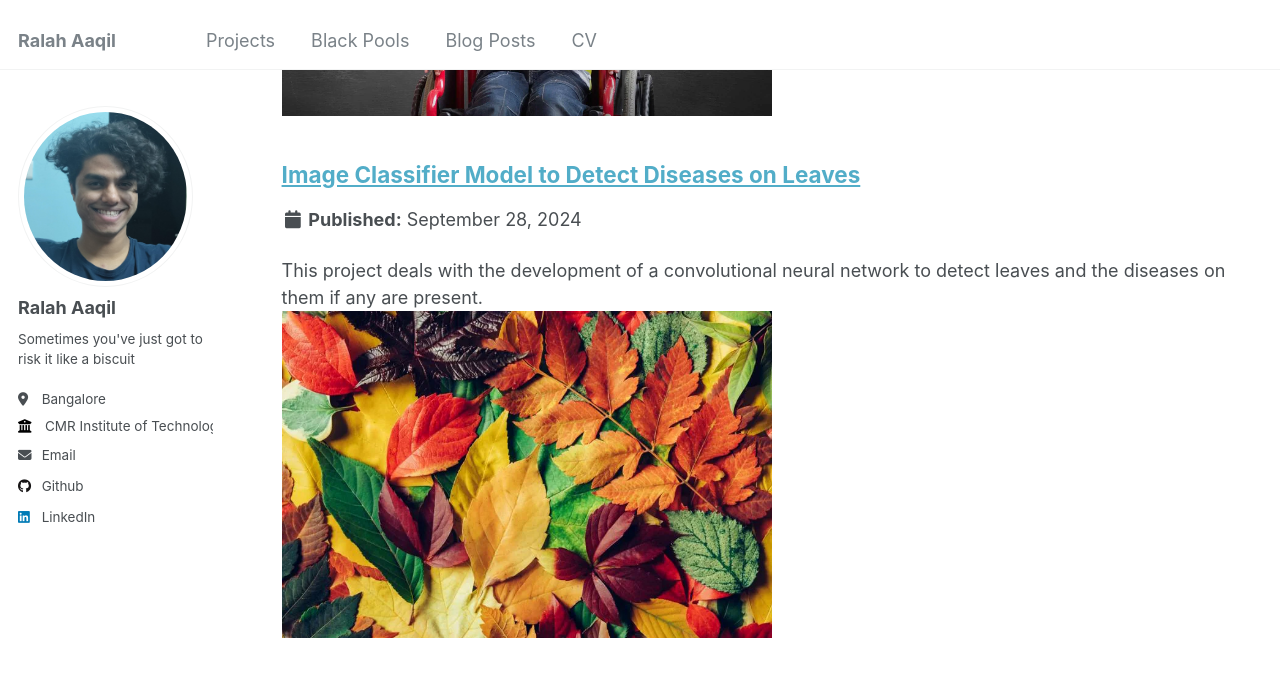
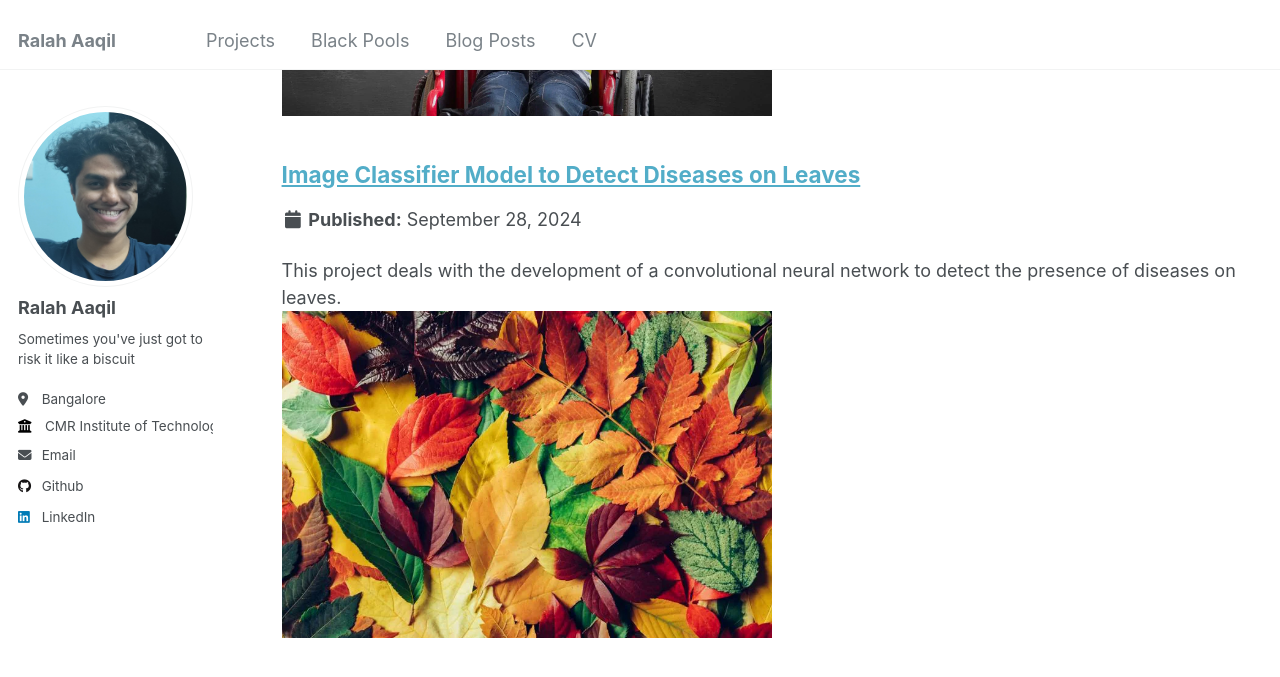
Before and after one commit to ralahaaqil/ralahaaqil.github.io, a Jekyll site: the page built from _pages/portfolio.html, in a window 1280 px wide and 900 px high, scrolled down 488 px. Shown: the top 677 px of the window. Built offline with Jekyll 4.4.1, drawn with Linux system fonts in a browser that asks for light colours.

Commit message:
Update portfolio-2.md

```diff
--- a/_portfolio/portfolio-2.md
+++ b/_portfolio/portfolio-2.md
@@ -1,6 +1,6 @@
 ---
 title: "Image Classifier Model to Detect Diseases on Leaves"
-excerpt: "This project deals with the development of a convolutional neural network to detect leaves and the diseases on them if any are present. <br/><img src='/images/project2.jpg' width = '50%'>"
+excerpt: "This project deals with the development of a convolutional neural network to detect the presence of diseases on leaves. <br/><img src='/images/project2.jpg' width = '50%'>"
 collection: portfolio
 ---
 
```
